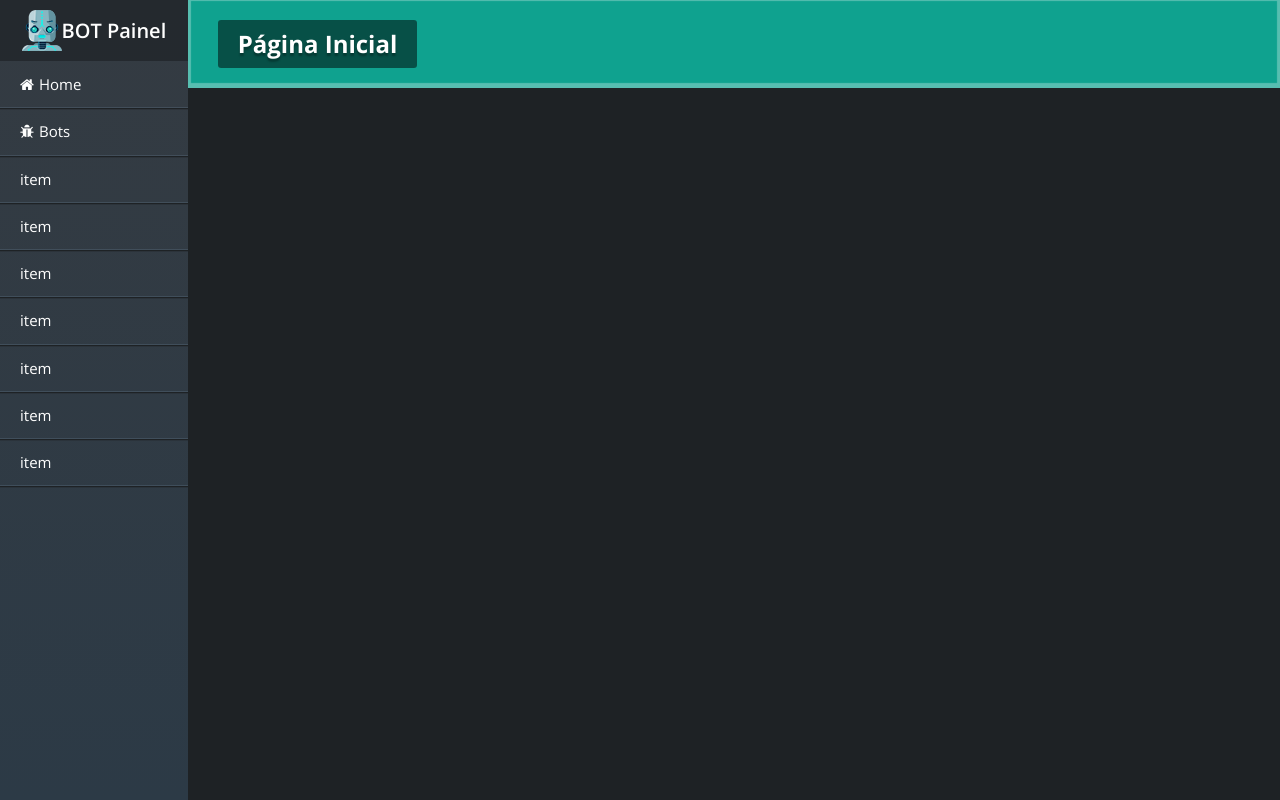
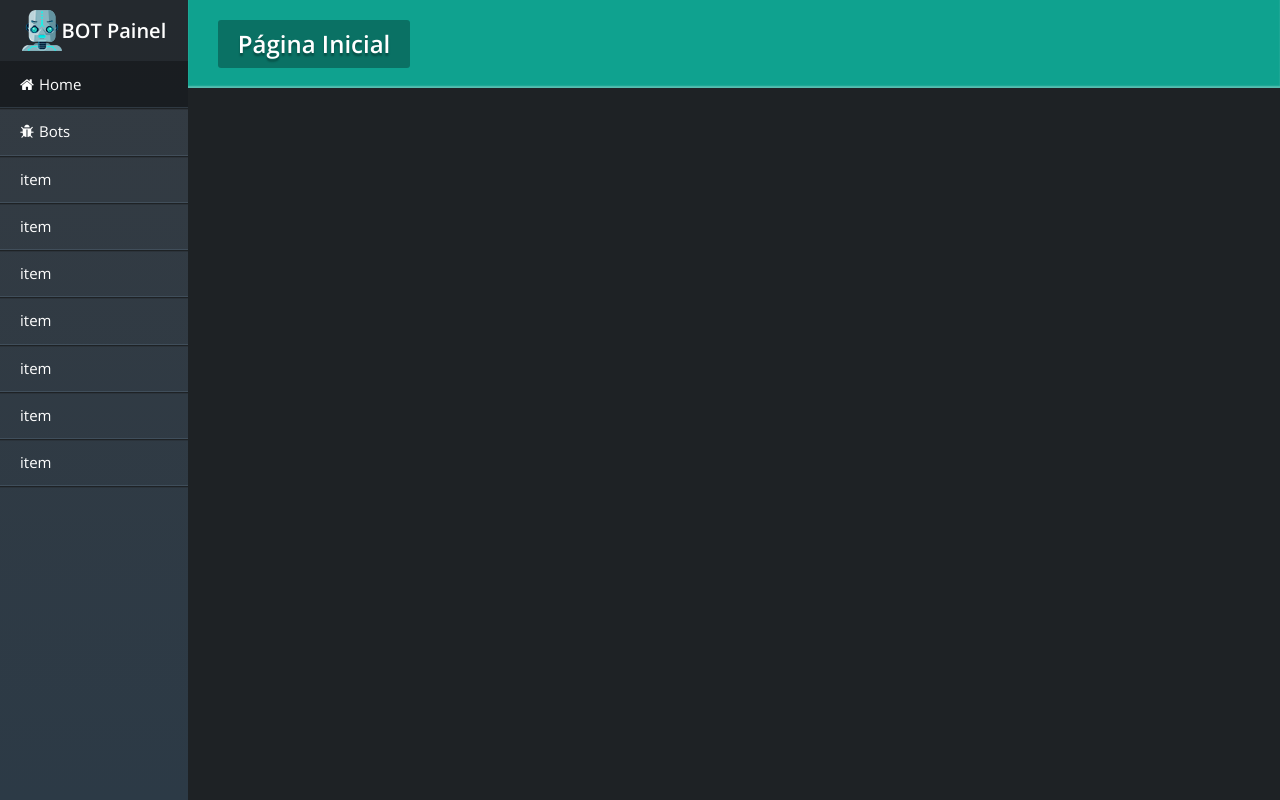
Before and after one commit to SrPhilippe/panelBOT, a plain HTML site: page index.html in a window 1280 px wide. Drawn offline with nearby package versions, Linux system fonts and the light colour scheme.

Commit message:
Add files via upload

```diff
--- a/css/style.css
+++ b/css/style.css
@@ -52,20 +52,23 @@ body {
 	padding: 20px 5px 20px 30px;
 	background: #0FA28F;
 	text-shadow: 0 3px 2px rgba(0,0,0,.3);
-	box-shadow: inset 0 -2px 1px 3px rgba(255,255,255,.3);
+	box-shadow: inset 0 -2px 1.5px rgba(255,255,255,.3);
 	display: flex;
 }
 
 #main .page .header h2 {
 	color: #fff;
-	background: rgba(0,0,0,.5);
+	background: rgba(0,0,0,.3);
 	padding: 10px 20px;
+	font-weight: 600;
 	border-radius: 3px;
 }
 
 /*---------------------------------------------------------------------------------------\
 |             Menu Lateral
 \---------------------------------------------------------------------------------------*/
+
+.active { background: rgba(0,0,0,.5) !important; }
 
 #menu-left {
 	width: 220px;
```
